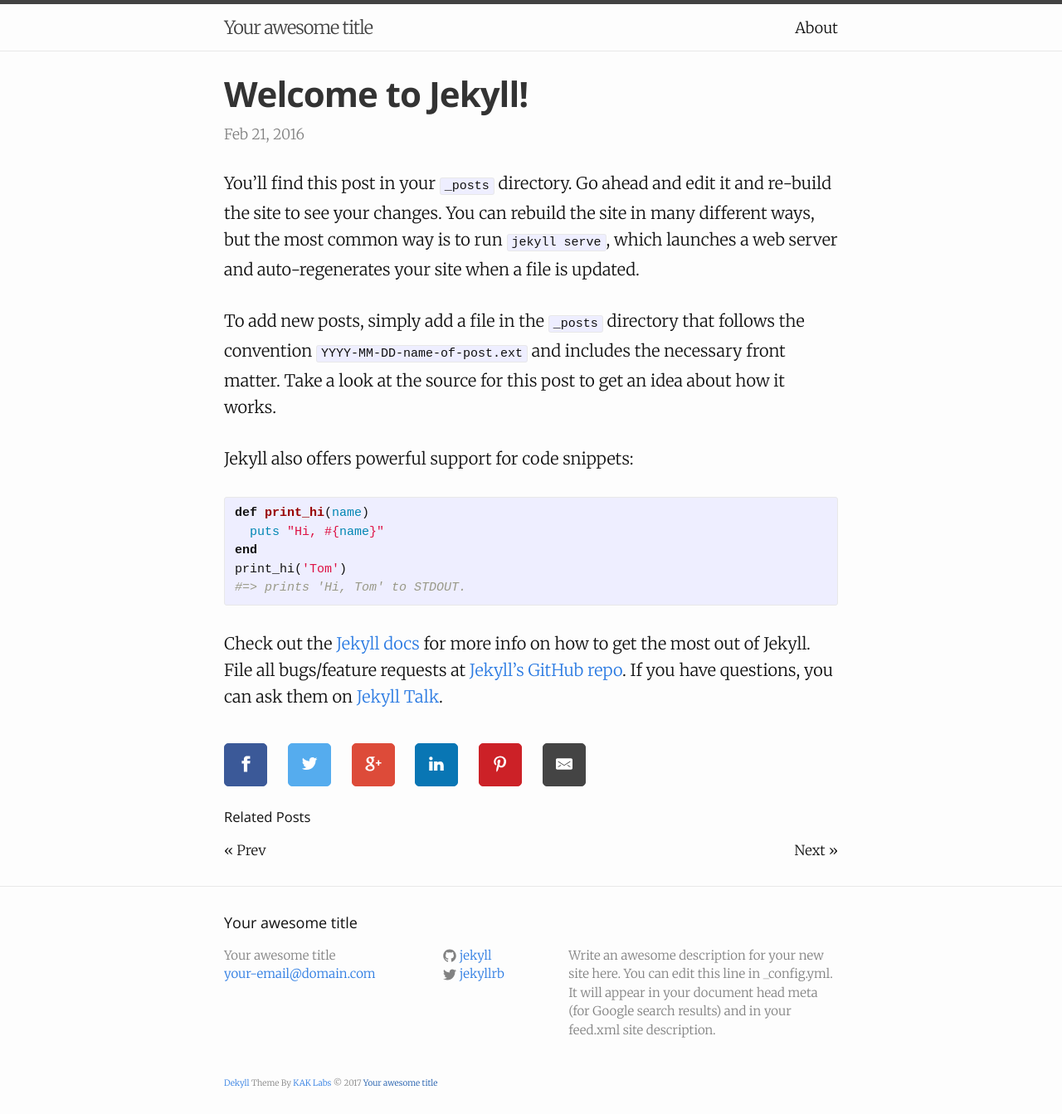
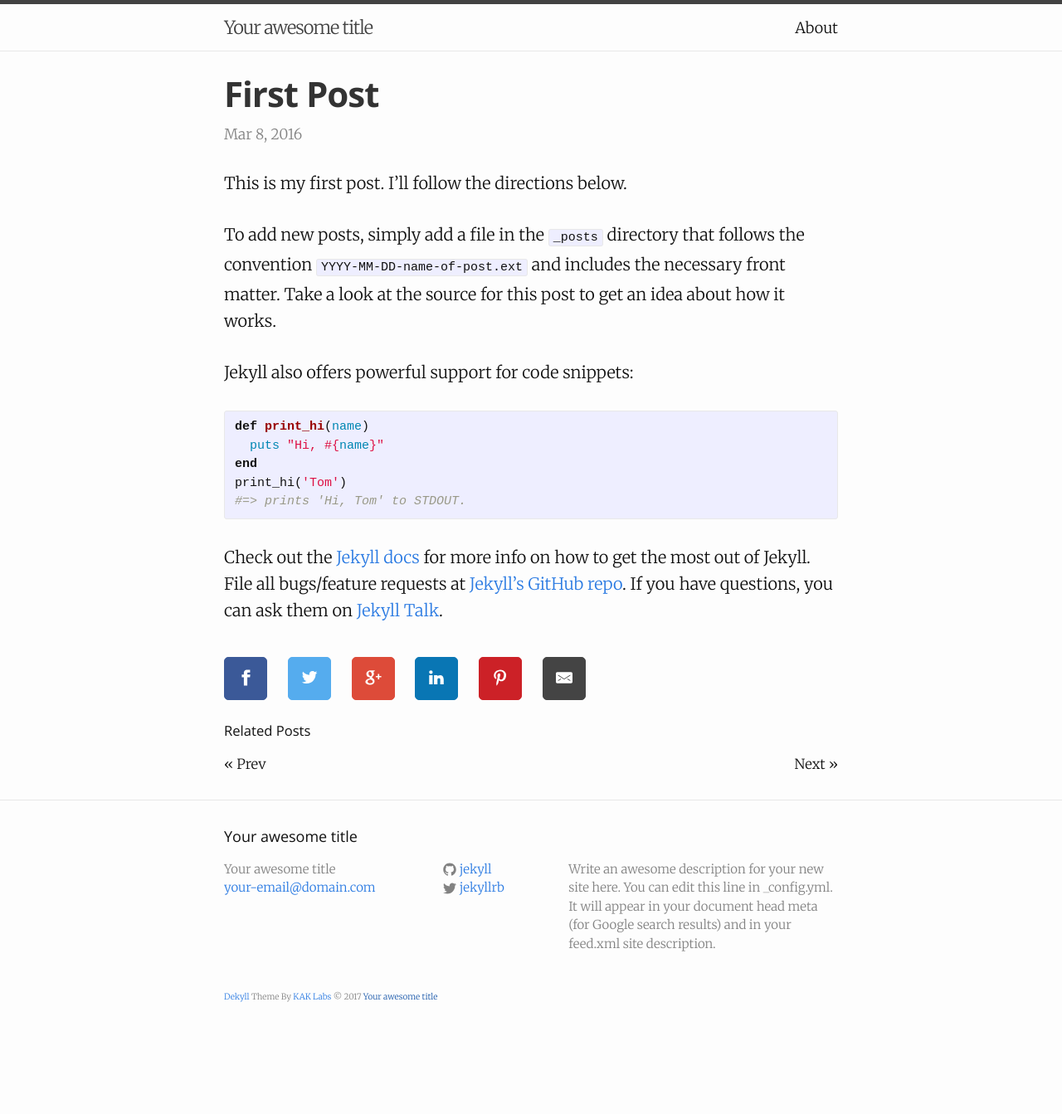
Before and after one commit to jimtracy/jimtracy.github.io, a Jekyll site: the page built from _posts/2016-02-21-welcome-to-jekyll.markdown, in a window 1280 px wide. Shown: the whole page at 83% size. Built offline with Jekyll 4.4.1, drawn with Linux system fonts in a browser that asks for light colours; after the commit the page ends 1239 px from its top, so only the background shows below that.

```diff
--- /dev/null
+++ b/Gemfile
@@ -0,0 +1,2 @@
+source 'https://rubygems.org'
+gem 'github-pages', group: :jekyll_plugins
--- a/_posts/2016-02-21-welcome-to-jekyll.markdown
+++ b/_posts/2016-02-21-welcome-to-jekyll.markdown
@@ -1,10 +1,10 @@
 ---
 layout: post
-title:  "Welcome to Jekyll!"
-date:   2016-02-21 16:15:49 +0700
-categories: jekyll update
+title:  "First Post"
+date:   2016-03-08 13:35:00 -0500
+categories: main
 ---
-You’ll find this post in your `_posts` directory. Go ahead and edit it and re-build the site to see your changes. You can rebuild the site in many different ways, but the most common way is to run `jekyll serve`, which launches a web server and auto-regenerates your site when a file is updated.
+This is my first post. I'll follow the directions below.
 
 To add new posts, simply add a file in the `_posts` directory that follows the convention `YYYY-MM-DD-name-of-post.ext` and includes the necessary front matter. Take a look at the source for this post to get an idea about how it works.
 
```
Also changed, not shown: Gemfile.lock (added), 13 other files.
